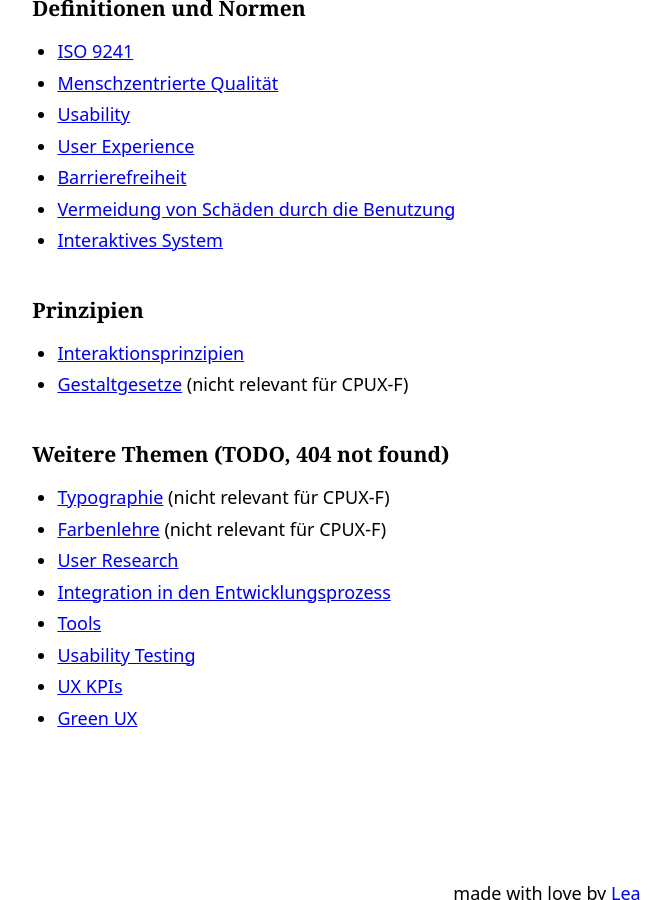
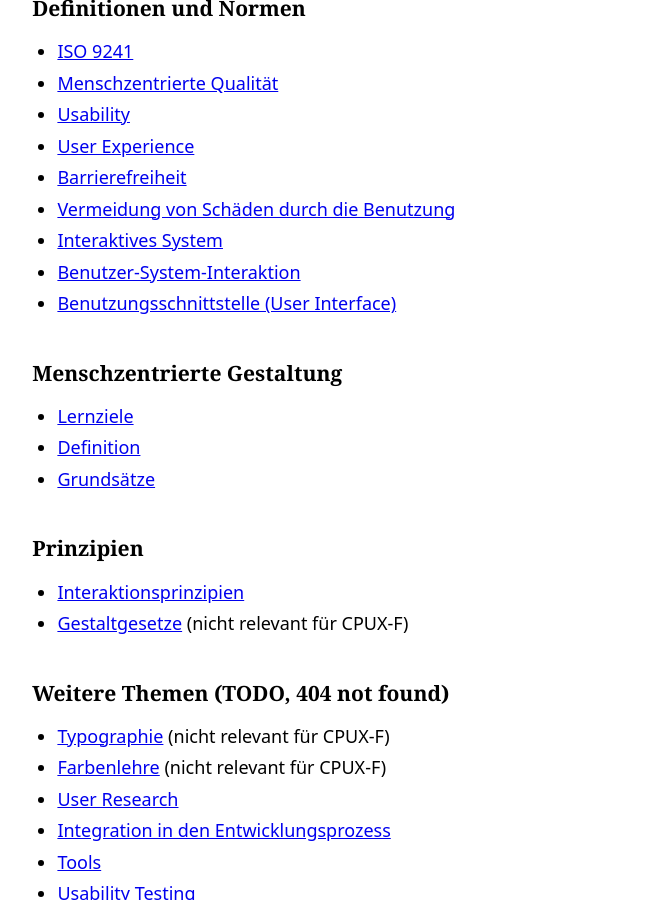
Before and after one commit to learosema/cpux-prep, a Jekyll site: the page built from index.md, in a window 1280 px wide and 900 px high, scrolled down 512 px. Shown: the whole window, without its empty margins (93-764 px from the left). Built offline with Jekyll 4.4.1, drawn with Linux system fonts in a browser that asks for light colours; our own code applies the rules of GitHub Pages for plain Markdown files.

Commit message:
chore: add more content

```diff
--- a/index.md
+++ b/index.md
@@ -15,6 +15,14 @@ sich jeden Tag etwas Zeit, um die Inhalte aus dem
 - [Barrierefreiheit](definitionen-und-normen/barrierefreiheit.md)
 - [Vermeidung von Schäden durch die Benutzung](definitionen-und-normen/vermeidung-schaeden.md)
 - [Interaktives System](definitionen-und-normen/interaktives-system.md)
+- [Benutzer-System-Interaktion](definitionen-und-normen/benutzer-system-interaktion.md)
+- [Benutzungsschnittstelle (User Interface)](definitionen-und-normen/benutzungsschnittstelle.md)
+
+### Menschzentrierte Gestaltung
+
+- [Lernziele](menschzentrierte-gestaltung/lernziele.md)
+- [Definition](menschzentrierte-gestaltung/definition.md)
+- [Grundsätze](menschzentrierte-gestaltung/grundsaetze.md)
 
 ### Prinzipien
 
```
Also changed, not shown: menschzentrierte-gestaltung/definition.md (added, +21 -0 lines), menschzentrierte-gestaltung/grundsaetze.md (added, +15 -0 lines), menschzentrierte-gestaltung/lernziele.md (added, +19 -0 lines).
